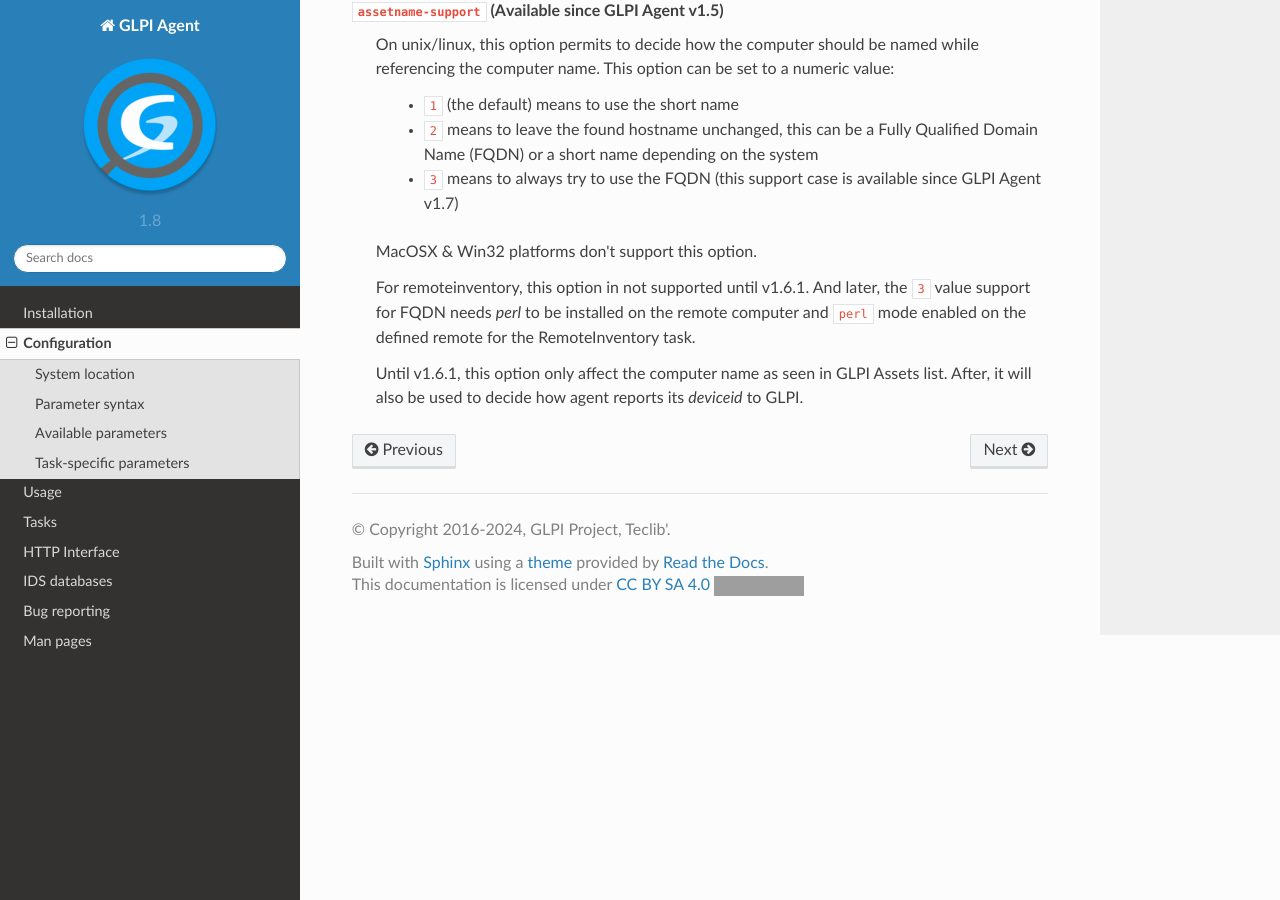
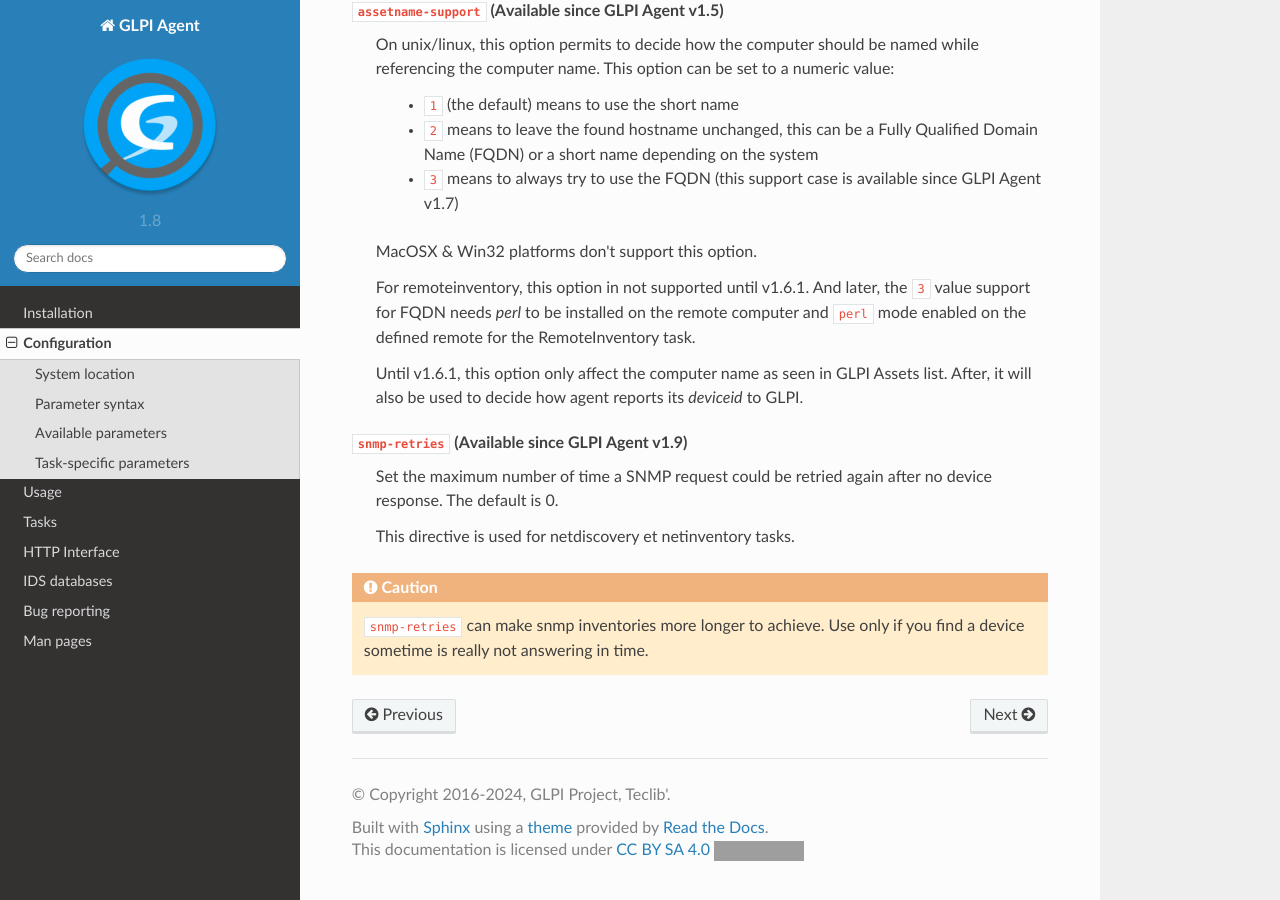
Before and after one commit to glpi-project/doc-agent, a Sphinx documentation site: the page built from source/configuration.rst, in a window 1280 px wide and 900 px high, scrolled down 8622 px. Built offline with Sphinx 7.4.7 and the Read the Docs theme 2.0.0, drawn with Linux system fonts in a browser that asks for light colours; grey boxes are pictures that could not be loaded.

Commit message:
Add snmp-retries documentation

```diff
--- a/source/configuration.rst
+++ b/source/configuration.rst
@@ -456,3 +456,14 @@
 
    Until v1.6.1, this option only affect the computer name as seen in GLPI Assets list. After, it will also be used
    to decide how agent reports its `deviceid` to GLPI.
+
+.. _snmp-retries:
+
+``snmp-retries`` (Available since GLPI Agent v1.9)
+    Set the maximum number of time a SNMP request could be retried again after no device response. The default is 0.
+
+    This directive is used for netdiscovery et netinventory tasks.
+
+.. caution::
+
+    ``snmp-retries`` can make snmp inventories more longer to achieve. Use only if you find a device sometime is really not answering in time.
--- a/source/installation/windows-command-line.rst
+++ b/source/installation/windows-command-line.rst
@@ -340,6 +340,11 @@
 
    You can use the ``SERVER`` and ``LOCAL`` parameters simultaneously.
 
+``SNMP_RETRIES=max`` (needs MSI installer >= v1.9)
+   Set the maximum number of time a SNMP request could be retried again on no device response. (By default: ``0``)
+
+   Only used by NetDiscovery and NetInventory tasks.
+
 ``SSL_CERT_FILE=filename`` (needs MSI installer >= 1.3)
    Specifies the file containing SSL client certificate to use when connecting to
    server target or for WinRM remote inventory.
--- a/source/man/glpi-netdiscovery.inc
+++ b/source/man/glpi-netdiscovery.inc
@@ -4,3 +4,5 @@
    ``--v1`` and ``--v2c`` options are available since glpi-agent 1.5
 
    ``--backend-collect-timeout`` option is available since glpi-agent 1.6
+
+   ``--retries`` option is available since glpi-agent 1.9
--- a/source/man/glpi-netdiscovery.rst
+++ b/source/man/glpi-netdiscovery.rst
@@ -26,6 +26,7 @@
        --v2c                  select SNMP version 2c (1 by default)
        --credentials <STRING> SNMP credentials (version:1,community:public)
        --timeout <TIME>       SNMP timeout, in seconds (1)
+       --retries              SNMP requets maximum retries (0)
        --backend-collect-timeout <TIME>
                               base expiration timeout, in seconds (180)
        --entity <ENTITY>      GLPI entity
@@ -115,6 +116,10 @@
 **--timeout** *TIME*
    Set SNMP timeout, in seconds.
 
+**--retries** *NUMBER*
+   Set maximum number of retries a SNMP request can be sent again after
+   no response.
+
 **--backen-collect-timeout** *TIME*
    Set base expiration timeout, in seconds. Global task expiration will
    depend on the number of ips.
--- a/source/man/glpi-netinventory.inc
+++ b/source/man/glpi-netinventory.inc
@@ -4,3 +4,5 @@
    ``--v1`` and ``--v2c`` options are available since glpi-agent 1.5
 
    ``--backend-collect-timeout`` option is available since glpi-agent 1.6
+
+   ``--retries`` option is available since glpi-agent 1.9
--- a/source/man/glpi-netinventory.rst
+++ b/source/man/glpi-netinventory.rst
@@ -23,6 +23,7 @@
        --community <STRING>   community string (public)
        --credentials <STRING> SNMP credentials (version:1,community:public)
        --timeout <TIME>       SNMP timeout, in seconds (15)
+       --retries              SNMP requets maximum retries (0)
        --backend-collect-timeout <TIME>
                               base expiration timeout, in seconds (180)
        --type <TYPE>          force device type
@@ -97,6 +98,10 @@
 **--timeout** *TIME*
    Set SNMP timeout, in seconds.
 
+**--retries** *NUMBER*
+   Set maximum number of retries a SNMP request can be sent again after
+   no response.
+
 **--backen-collect-timeout** *TIME*
    Set base expiration timeout, in seconds. It is used to set one device
    scan: 180 by default, means 900 (5x180) by device.
```
